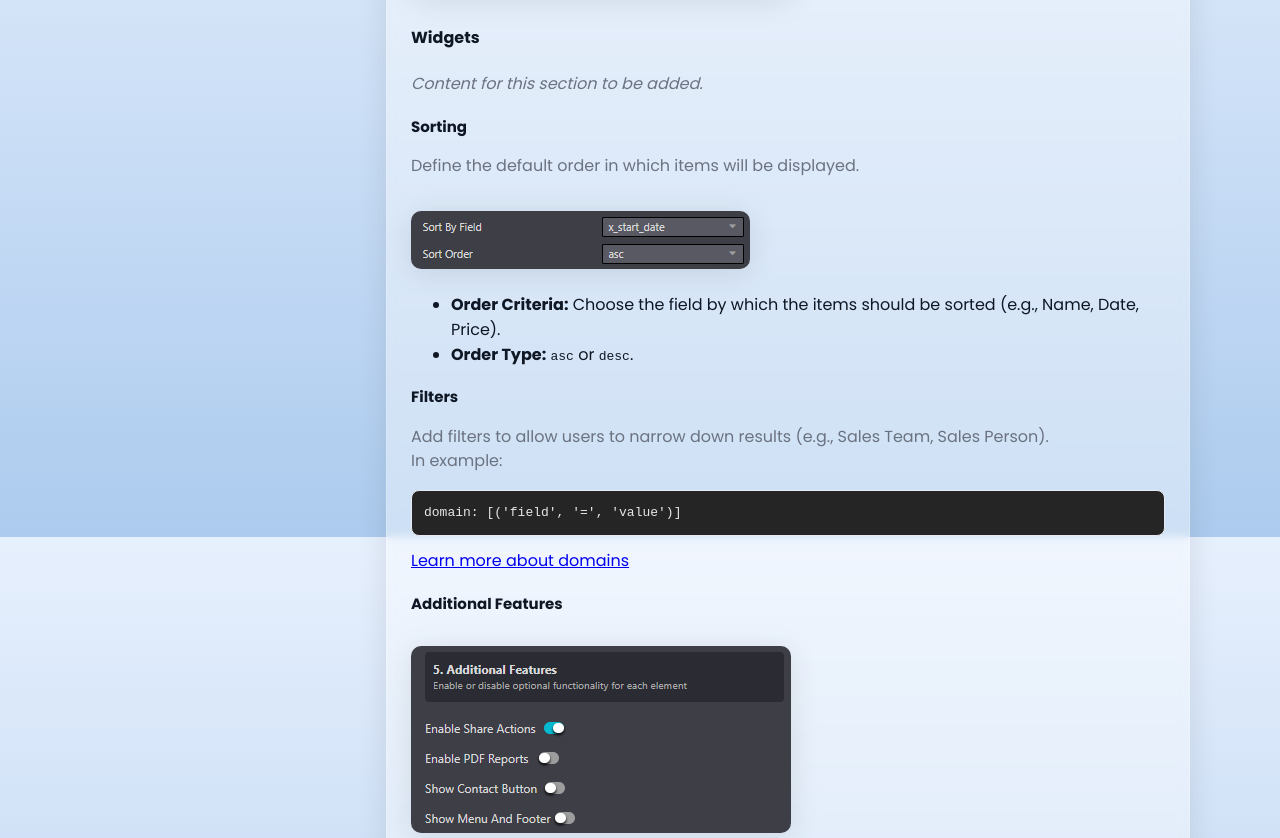
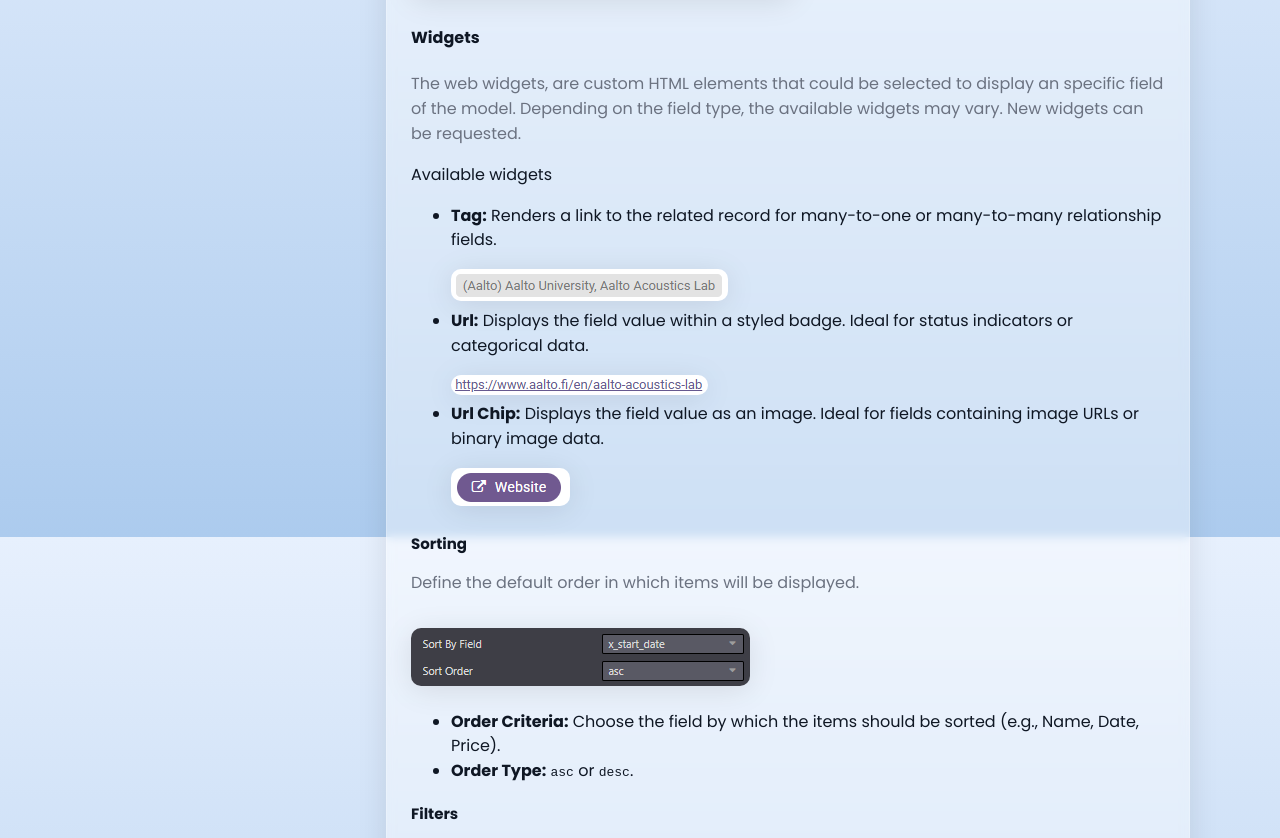
Before and after one commit to aUPaEU/agora-catalogue-website-editor-docs, a plain HTML site: page index.html in a window 1280 px wide. Shown: the part 2663-3501 px from the top of the page. Drawn offline with Linux system fonts and the light colour scheme.

Commit message:
feat: enhance documentation for widgets with detailed descriptions and add related images

```diff
--- a/index.html
+++ b/index.html
@@ -112,7 +112,16 @@
           <p><strong>Visible Fields:</strong> Toggle visibility of fields. Relationship fields can be expanded. <em>Important:</em> These fields will only be visible in the detail view, not on the cards themselves.</p>
           <img src="public/field-toogle.png" alt="Agora Display Configuration" style="border-radius: 10px; box-shadow: 0 4px 30px rgba(0,0,0,0.1); margin-top: 16px;">
           <h4 id="fields-widgets">Widgets</h4>
-          <p><em>Content for this section to be added.</em></p>
+          <p>The web widgets, are custom HTML elements that could be selected to display an specific field of the model. Depending on the field type, the available widgets may vary. New widgets can be requested.</p>
+          <span>Available widgets</span>
+          <ul>
+            <li><strong>Tag:</strong> Renders a link to the related record for many-to-one or many-to-many relationship fields.</li>
+            <img src="public/widget-tag.png" alt="Agora Display Configuration" style="border-radius: 10px; box-shadow: 0 4px 30px rgba(0,0,0,0.1); margin-top: 16px;">
+            <li ><strong>Url:</strong> Displays the field value within a styled badge. Ideal for status indicators or categorical data.</li>
+            <img src="public/widget-url.png" alt="Agora Display Configuration" style="border-radius: 10px; box-shadow: 0 4px 30px rgba(0,0,0,0.1); margin-top: 16px;">
+            <li><strong>Url Chip:</strong> Displays the field value as an image. Ideal for fields containing image URLs or binary image data.</li>
+            <img src="public/widget-url-chip.png" alt="Agora Display Configuration" style="border-radius: 10px; box-shadow: 0 4px 30px rgba(0,0,0,0.1); margin-top: 16px;">
+        </ul>
 
           <h3 id="sorting">Sorting</h3>
           <p>Define the default order in which items will be displayed.</p>
```
Also changed, not shown: public/widget-tag.png (added), public/widget-url-chip.png (added), public/widget-url.png (added).
